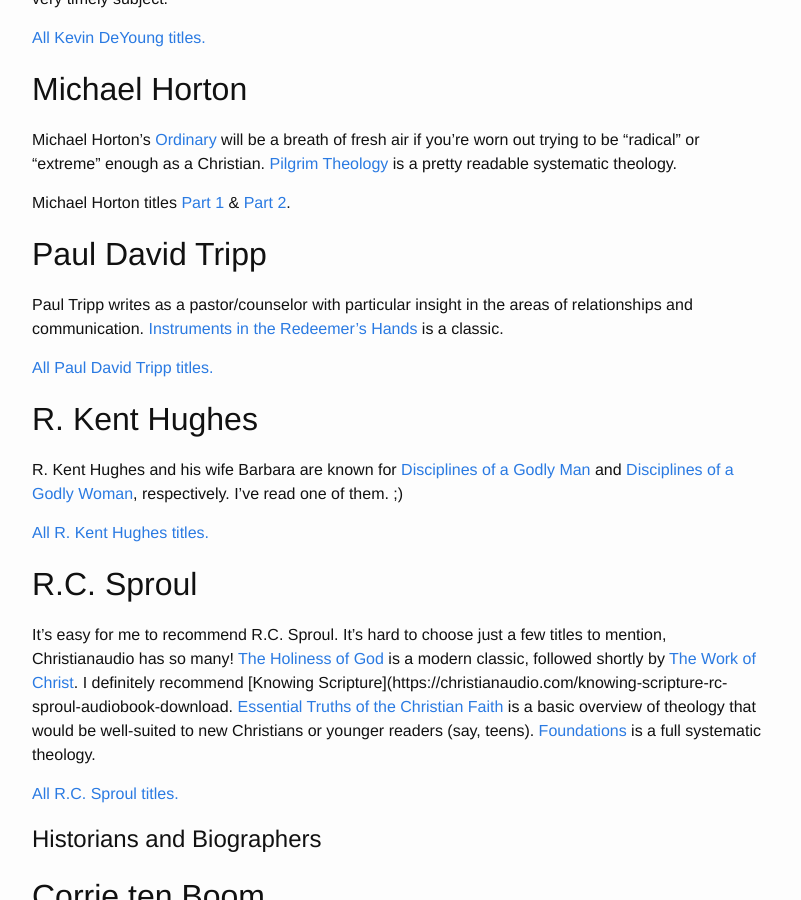
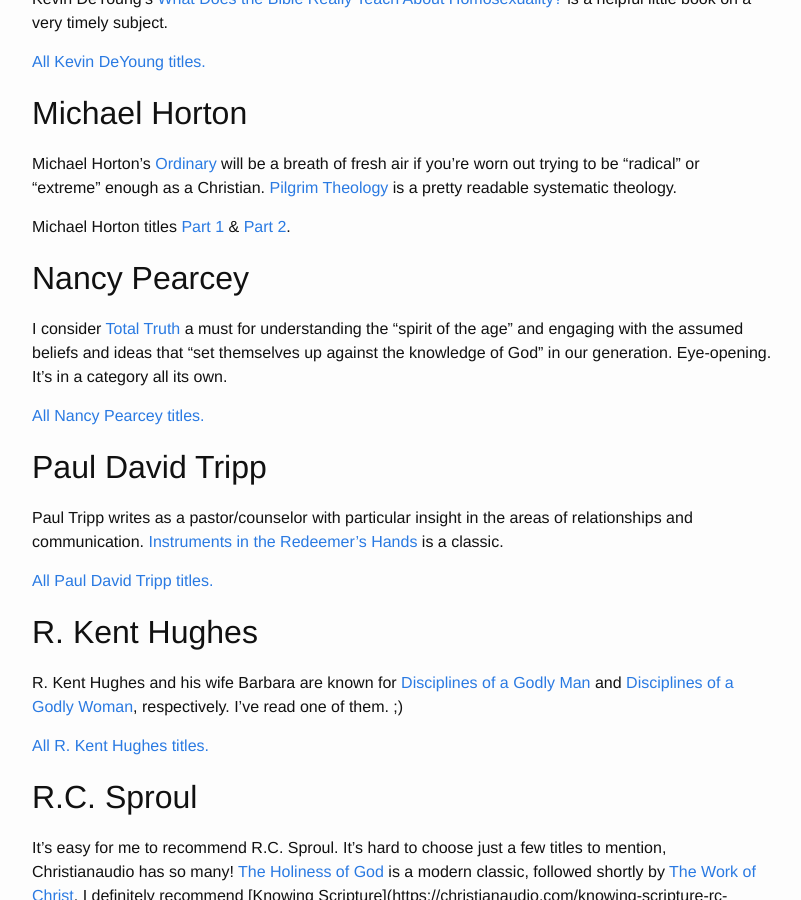
Before and after one commit to TravisCarden/traviscarden.github.io, a Jekyll site: the page built from _posts/2022-11-24-christianaudio.md, in a window 1280 px wide and 900 px high, scrolled down 5577 px. Shown: the whole window, without its empty margins (238-1039 px from the left). Built offline with Jekyll 4.4.1, drawn with Linux system fonts in a browser that asks for light colours.

Commit message:
Add Nancy Pearcey to Christianaudio page.

```diff
--- a/_posts/2022-11-24-christianaudio.md
+++ b/_posts/2022-11-24-christianaudio.md
@@ -172,6 +172,12 @@ Michael Horton's [Ordinary](https://christianaudio.com/ordinary-michael-horton-a
 
 Michael Horton titles [Part 1](https://christianaudio.com/catalogsearch/advanced/result/?author=%22Michael%20Horton%22) & [Part 2](https://christianaudio.com/catalogsearch/advanced/result/?author=%22Michael%20S.%20Horton%22).
 
+## Nancy Pearcey
+
+I consider [Total Truth](https://christianaudio.com/total-truth-nancy-pearcey-audiobook-download) a must for understanding the "spirit of the age" and engaging with the assumed beliefs and ideas that "set themselves up against the knowledge of God" in our generation. Eye-opening. It's in a category all its own.
+
+[All Nancy Pearcey titles.](https://christianaudio.com/catalogsearch/advanced/result/?author=%22Pearcey%22)
+
 ## Paul David Tripp
 
 Paul Tripp writes as a pastor/counselor with particular insight in the areas of relationships and communication. [Instruments in the Redeemer's Hands](https://christianaudio.com/instruments-redeemers-hands-paul-david-tripp-audiobook-download) is a classic.
```
